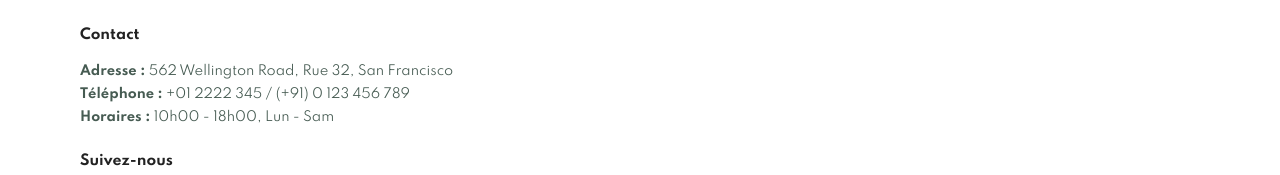
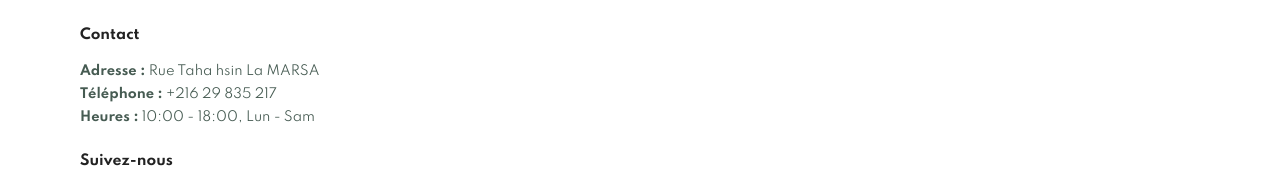
Before and after one commit to RoroShop/RoroShop.github.io, a plain HTML site: page contact.html in a window 1280 px wide. Shown: the part 2125-2300 px from the top of the page. Drawn offline with nearby package versions, Linux system fonts and the light colour scheme.

Commit message:
Update contact.html

```diff
--- a/contact.html
+++ b/contact.html
@@ -109,9 +109,9 @@
             <div class="col">
                 <img class="logo" src="./img/logo.png" alt="">
                 <h4>Contact</h4>
-                <p><strong>Adresse :</strong> 562 Wellington Road, Rue 32, San Francisco</p>
-                <p><strong>Téléphone :</strong> +01 2222 345 / (+91) 0 123 456 789</p>
-                <p><strong>Horaires :</strong> 10h00 - 18h00, Lun - Sam</p>
+               <p><strong>Adresse :</strong> Rue Taha hsin La MARSA </p>
+                <p><strong>Téléphone :</strong> +216 29 835 217</p>
+                <p><strong>Heures :</strong> 10:00 - 18:00, Lun - Sam</p>
                 <div class="follow">
                     <h4>Suivez-nous</h4>
                     <div class="icon">
```
